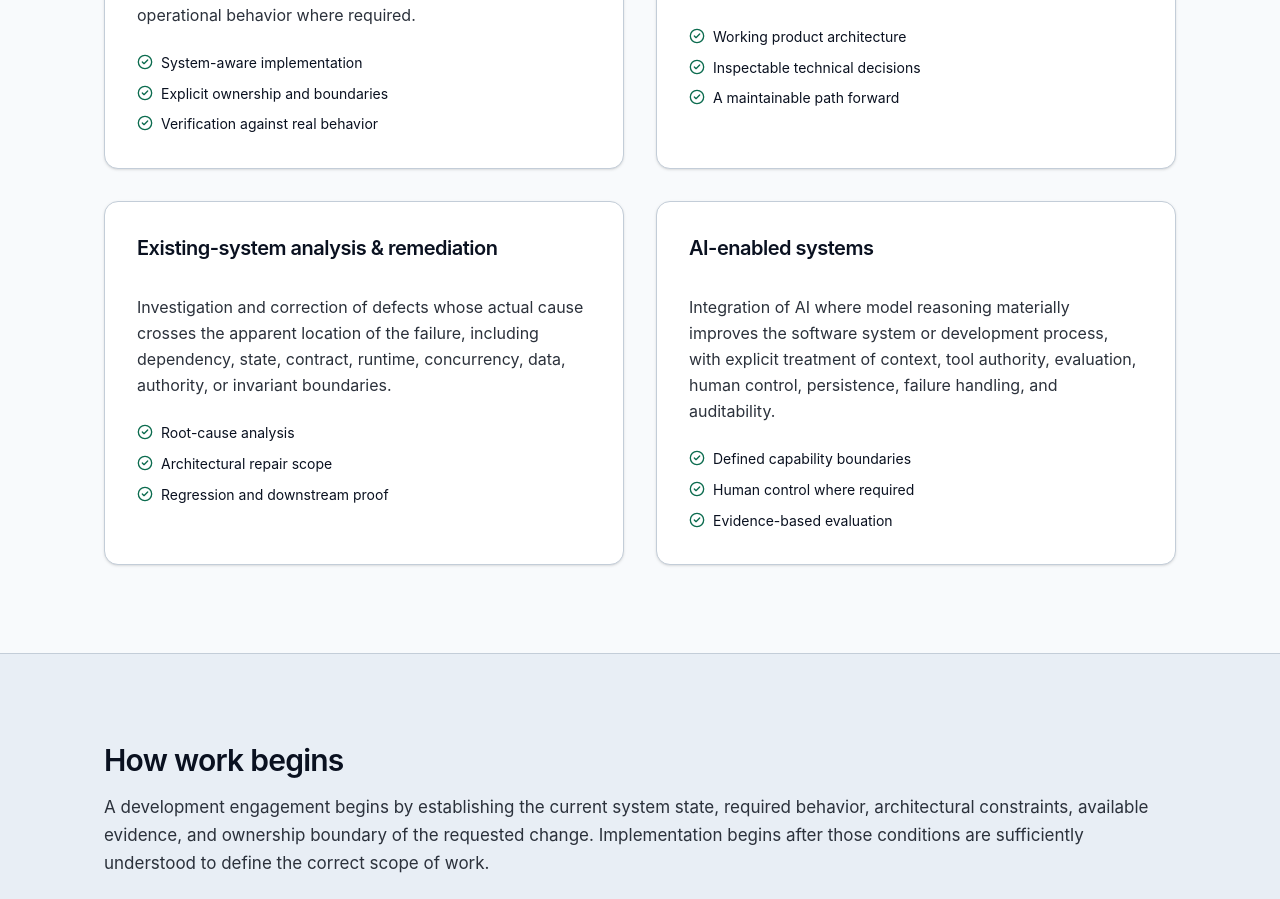
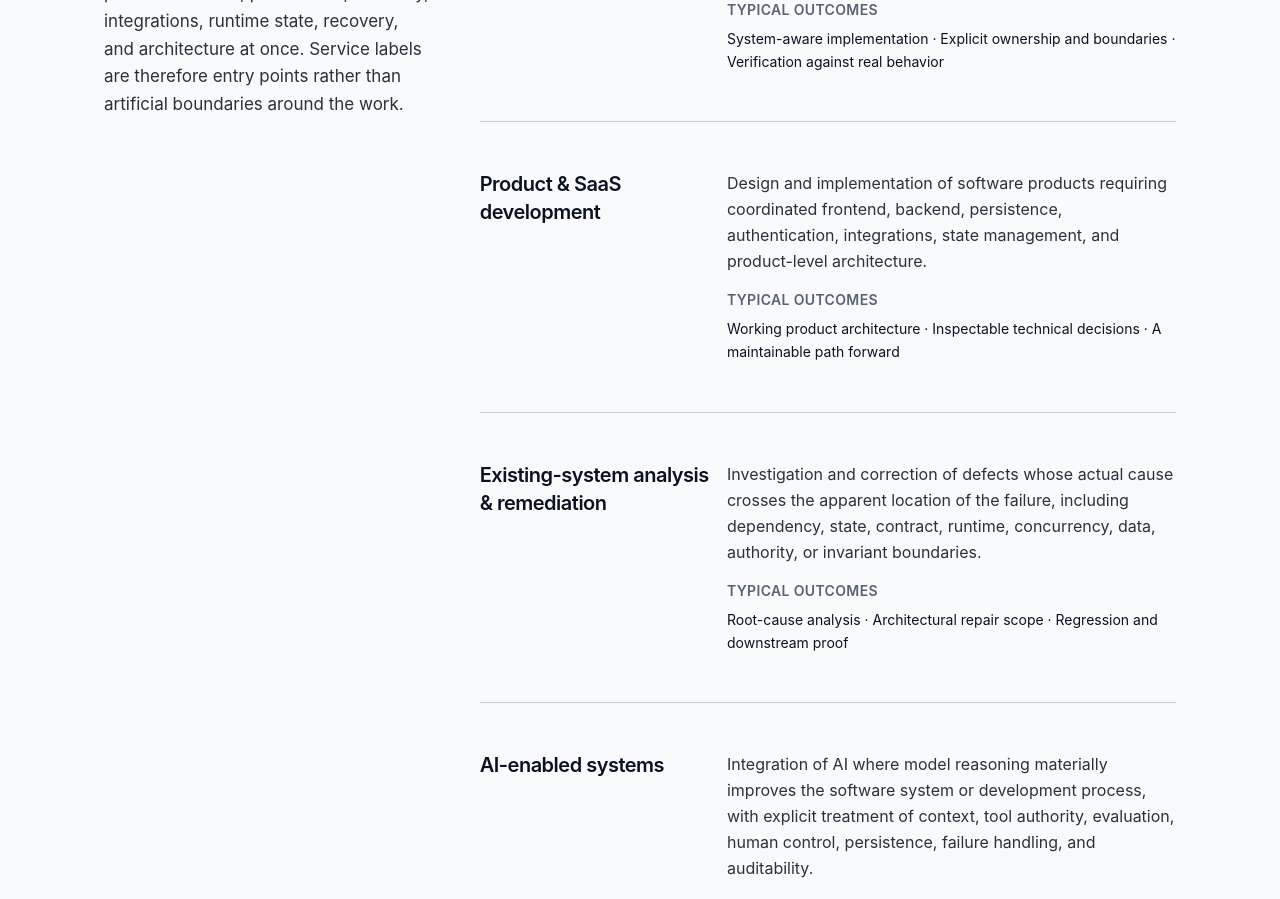
Before and after one commit to 1devteam/1devteam-web, a React (Vite) app: page /services in a window 1280 px wide. Shown: the part 900-1799 px from the top of the page. Built offline with nearby package versions, Linux system fonts and the light colour scheme.

Commit message:
Convert Services to editorial capability sections

```diff
--- a/src/pages/ServicesPage.tsx
+++ b/src/pages/ServicesPage.tsx
@@ -3,8 +3,6 @@ import { services } from '@/data/site'
 import { PageHero } from '@/components/shared/PageHero'
 import { Seo } from '@/components/shared/Seo'
 import { Button } from '@/components/ui/button'
-import { Card, CardContent, CardHeader, CardTitle } from '@/components/ui/card'
-import { CheckCircle2 } from 'lucide-react'
 
 export function ServicesPage() {
   return (
@@ -23,32 +21,37 @@ export function ServicesPage() {
       </PageHero>
 
       <section className="section-pad">
-        <div className="container-site grid gap-6 md:grid-cols-2">
+        <div className="container-site grid gap-12 lg:grid-cols-[0.32fr_0.68fr]">
+          <div>
+            <p className="text-xs font-semibold uppercase tracking-wider text-[var(--brand)]">Capabilities</p>
+            <h2 className="mt-2 text-3xl font-semibold tracking-tight">The service category follows the system, not the other way around</h2>
+            <p className="mt-4 text-[17px] leading-relaxed text-[var(--text-muted)]">
+              The same engagement can involve product behavior, persistence, authority, integrations, runtime state, recovery, and architecture at once. Service labels are therefore entry points rather than artificial boundaries around the work.
+            </p>
+          </div>
+
+          <div className="max-w-5xl">
             {services.map((service) => (
-            <Card key={service.title} className="h-full">
-              <CardHeader>
-                <CardTitle className="text-xl">{service.title}</CardTitle>
-              </CardHeader>
-              <CardContent>
+              <article key={service.title} className="border-t border-[var(--border)] py-7">
+                <div className="grid gap-4 md:grid-cols-[0.34fr_0.66fr]">
+                  <h3 className="text-xl font-semibold tracking-tight">{service.title}</h3>
+                  <div>
                     <p className="text-base leading-relaxed text-[var(--text-muted)]">{service.description}</p>
-                <ul className="mt-5 space-y-2">
-                  {service.outcomes.map((outcome) => (
-                    <li key={outcome} className="flex gap-2 text-sm leading-relaxed text-[var(--text)]">
-                      <CheckCircle2 className="mt-0.5 h-4 w-4 shrink-0 text-[var(--success)]" aria-hidden />
-                      {outcome}
-                    </li>
+                    <p className="mt-4 text-sm font-semibold uppercase tracking-wide text-[var(--text-subtle)]">Typical outcomes</p>
+                    <p className="mt-2 text-sm leading-relaxed text-[var(--text)]">{service.outcomes.join(' · ')}</p>
+                  </div>
+                </div>
+              </article>
             ))}
-                </ul>
-              </CardContent>
-            </Card>
-          ))}
+          </div>
         </div>
       </section>
 
       <section className="border-t border-[var(--border)] bg-[var(--surface)] section-pad">
-        <div className="container-site max-w-3xl">
+        <div className="container-site grid gap-10 lg:grid-cols-[0.32fr_0.68fr]">
           <h2 className="text-2xl font-semibold tracking-tight md:text-3xl">How work begins</h2>
-          <p className="mt-4 text-[17px] leading-relaxed text-[var(--text-muted)]">
+          <div className="max-w-4xl">
+            <p className="text-[17px] leading-relaxed text-[var(--text-muted)]">
               A development engagement begins by establishing the current system state, required behavior, architectural constraints, available evidence, and ownership boundary of the requested change. Implementation begins after those conditions are sufficiently understood to define the correct scope of work.
             </p>
             <div className="mt-6 flex flex-col gap-3 sm:flex-row">
@@ -56,6 +59,7 @@ export function ServicesPage() {
               <Button asChild variant="outline"><Link to="/method">Development method</Link></Button>
             </div>
           </div>
+        </div>
       </section>
     </>
   )
```
Lines whose indentation alone changed are shown as unchanged.
